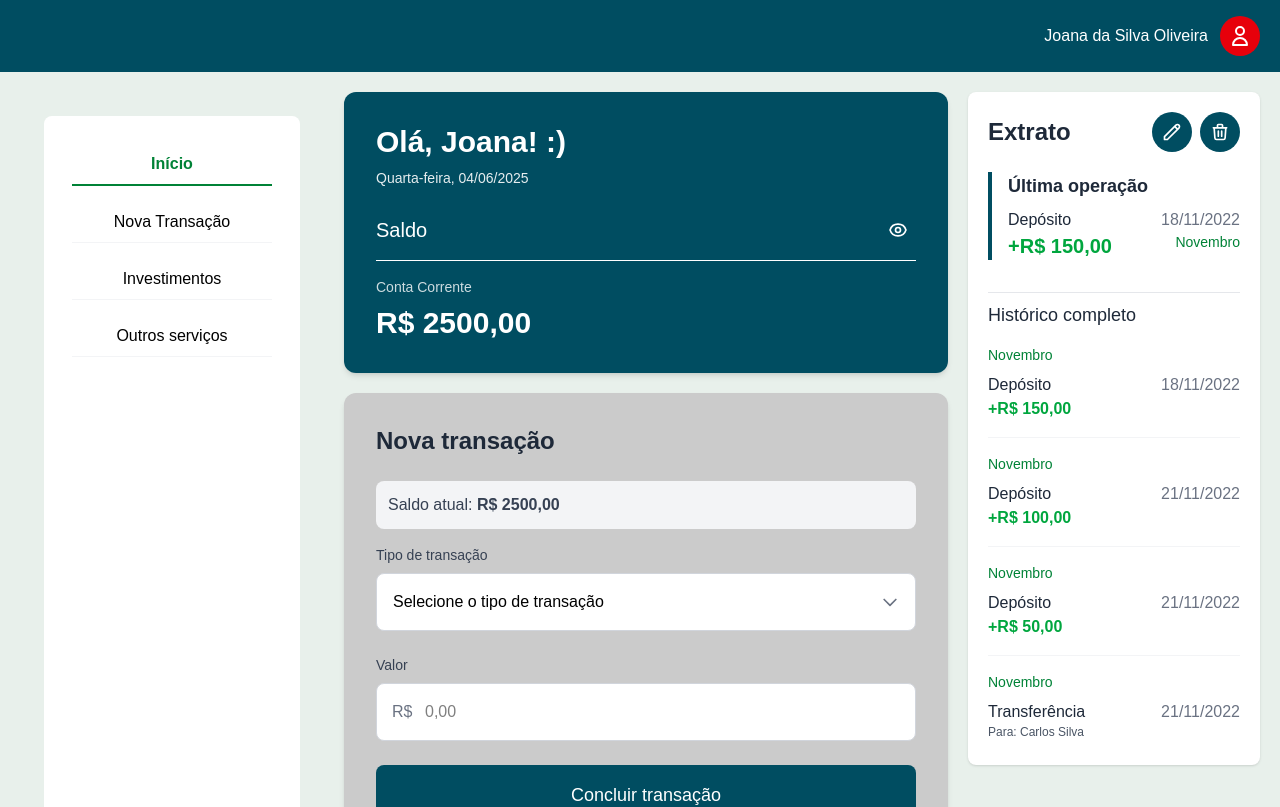
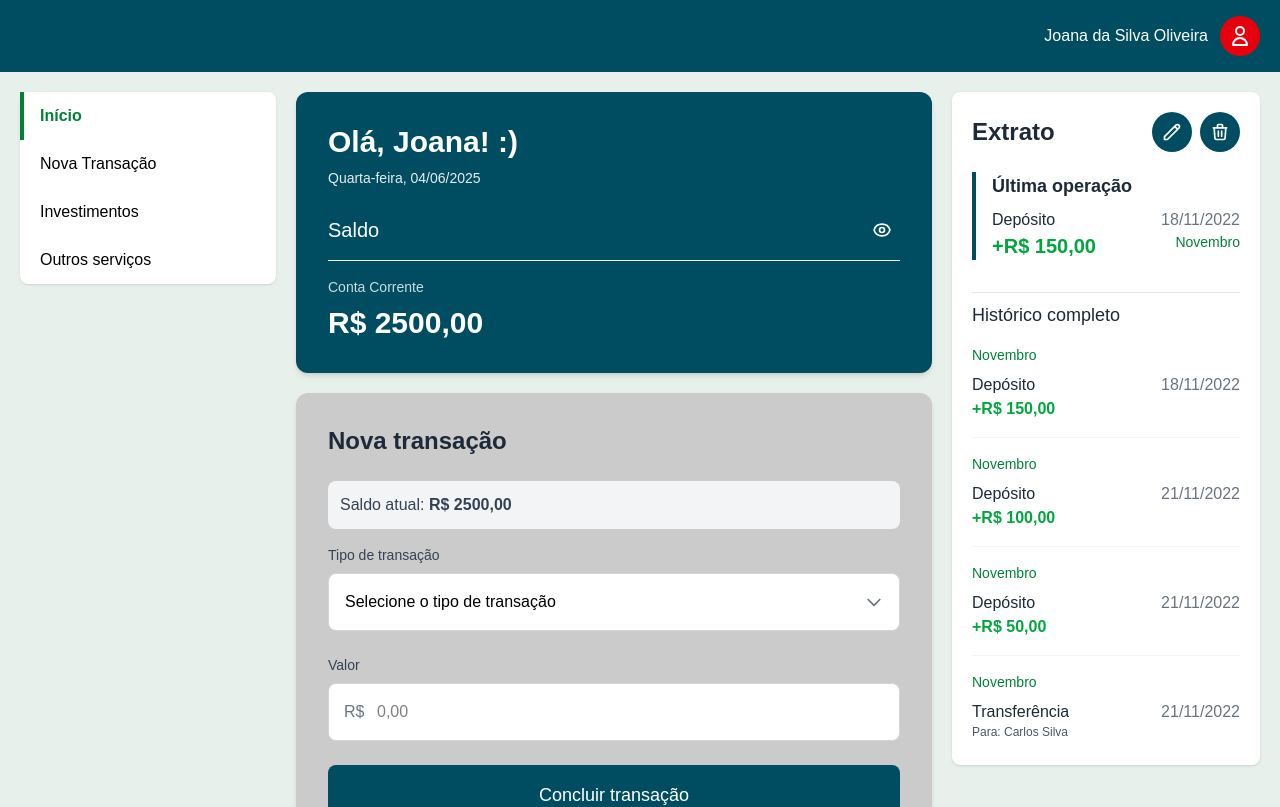
Before and after one commit to HenriqueBMoura/tech_challenge_fase_01, a Next.js app: page /dashboard in a window 1280 px wide. Shown: the top 807 px of the page. Built offline with nearby package versions, Linux system fonts and the light colour scheme.

Commit message:
refactor: Improve Sidebar layout and styling for better usability

```diff
--- a/src/components/Layouts/sidebar/index.tsx
+++ b/src/components/Layouts/sidebar/index.tsx
@@ -1,5 +1,4 @@
 import React from 'react';
-// import Link from 'next/link';
 
 interface NavItem {
   href: string;
@@ -23,16 +22,16 @@ export default function Sidebar({ onNavigate, activeView }: SidebarProps) {
   ];
 
   return (
-    <aside className="w-64 bg-white p-7 h-screen rounded-lg m-6">
-      <nav className="space-y-4 text-center">
+    <aside className="w-64 bg-white rounded-lg shadow-sm h-fit">
+      <nav>
         {menuItems.map((item) => (
           <a
             key={item.id}
             onClick={() => onNavigate(item.id)}
-            className={`block py-2 px-4 cursor-pointer ${
+            className={`block py-3 px-4 cursor-pointer border-l-4 ${
               activeView === item.id
-                ? "text-green-700 font-bold border-b-2 border-green-700"
-                : "text-black border-b border-gray-100 hover:text-green-700 hover:border-green-700"
+                ? "text-green-700 font-bold border-green-700"
+                : "text-black border-transparent hover:text-green-700 hover:border-green-700"
             }`}
           >
             {item.label}
```
